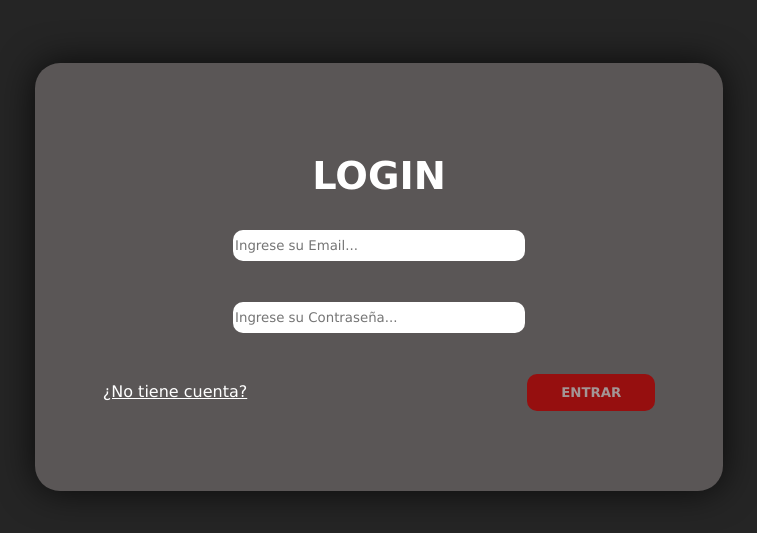
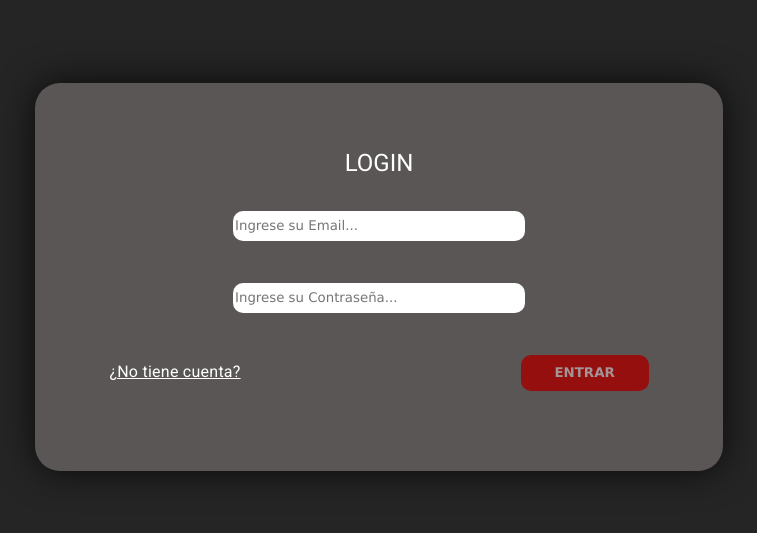
Before and after one commit to AlbertoDeTeresaChaves/TFG, an Angular app in the folder global-education/: page /auth/login in a window 1280 px wide. Shown: the part 123-656 px from the top of the page, without its empty margins (261-1018 px from the left). Built offline with nearby package versions, Linux system fonts and the light colour scheme.

Commit message:
Añadimos el angular Material

```diff
--- a/global-education/angular.json
+++ b/global-education/angular.json
@@ -30,6 +30,7 @@
               "src/assets"
             ],
             "styles": [
+              "@angular/material/prebuilt-themes/deeppurple-amber.css",
               "src/styles.scss"
             ],
             "scripts": [],
@@ -95,6 +96,7 @@
               "src/assets"
             ],
             "styles": [
+              "@angular/material/prebuilt-themes/deeppurple-amber.css",
               "src/styles.scss"
             ],
             "scripts": []
--- a/global-education/package.json
+++ b/global-education/package.json
@@ -12,10 +12,12 @@
   "private": true,
   "dependencies": {
     "@angular/animations": "^17.3.0",
+    "@angular/cdk": "^17.3.7",
     "@angular/common": "^17.3.0",
     "@angular/compiler": "^17.3.0",
     "@angular/core": "^17.3.0",
     "@angular/forms": "^17.3.0",
+    "@angular/material": "^17.3.7",
     "@angular/platform-browser": "^17.3.0",
     "@angular/platform-browser-dynamic": "^17.3.0",
     "@angular/platform-server": "^17.3.0",
--- a/global-education/src/app/app.config.ts
+++ b/global-education/src/app/app.config.ts
@@ -3,7 +3,8 @@
 
 import { routes } from './app.routes';
 import { provideClientHydration } from '@angular/platform-browser';
+import { provideAnimationsAsync } from '@angular/platform-browser/animations/async';
 
 export const appConfig: ApplicationConfig = {
-  providers: [provideRouter(routes), provideClientHydration()]
+  providers: [provideRouter(routes), provideClientHydration(), provideAnimationsAsync()]
 };
--- a/global-education/src/index.html
+++ b/global-education/src/index.html
@@ -6,8 +6,10 @@
   <base href="/">
   <meta name="viewport" content="width=device-width, initial-scale=1">
   <link rel="icon" type="image/x-icon" href="favicon.ico">
+  <link href="https://fonts.googleapis.com/css2?family=Roboto:wght@300;400;500&display=swap" rel="stylesheet">
+  <link href="https://fonts.googleapis.com/icon?family=Material+Icons" rel="stylesheet">
 </head>
-<body>
+<body class="mat-typography">
   <app-root></app-root>
 </body>
 </html>
--- a/global-education/src/styles.scss
+++ b/global-education/src/styles.scss
@@ -4,3 +4,5 @@
     padding: 0;
     font-family: Verdana, Geneva, Tahoma, sans-serif;
 }
+html, body { height: 100%; }
+body { margin: 0; font-family: Roboto, "Helvetica Neue", sans-serif; }
```
Also changed, not shown: 1 other file (tests, documents, lock files or other folders).
